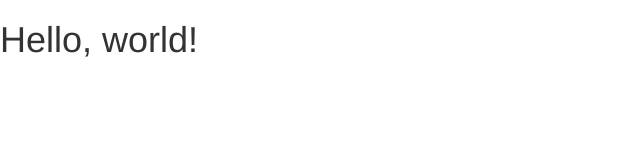
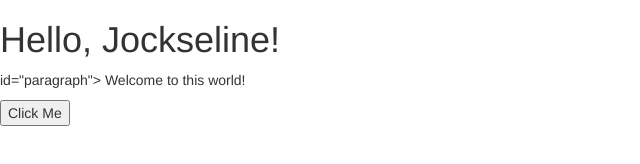
Before and after one commit to jockseline/jockseline.github.io, a plain HTML site: page index.html in a window 1280 px wide. Shown: the whole page, without its empty margins (0-640 px from the left). Drawn offline with nearby package versions, Linux system fonts and the light colour scheme.

Commit message:
Update index.html

```diff
--- a/index.html
+++ b/index.html
@@ -17,9 +17,18 @@
       <script src="https://oss.maxcdn.com/respond/1.4.2/respond.min.js"></script>
     <![endif]-->
   </head>
+  <script>
+    function change paragraph() {
+      document.getElementById("paragraph").innerHTML = "The Wonderful World of JavaScript";
+    }
+    </script>
   <body>
-    <h1>Hello, world!</h1>
 
+    <h1>Hello, Jockseline!</h1>
+<p> id="paragraph">
+  Welcome to this world!
+  <p>
+    <button onclick=changeParagraph>Click Me</button>
     <!-- jQuery (necessary for Bootstrap's JavaScript plugins) -->
     <script src="https://ajax.googleapis.com/ajax/libs/jquery/1.12.4/jquery.min.js"></script>
     <!-- Include all compiled plugins (below), or include individual files as needed -->
```
